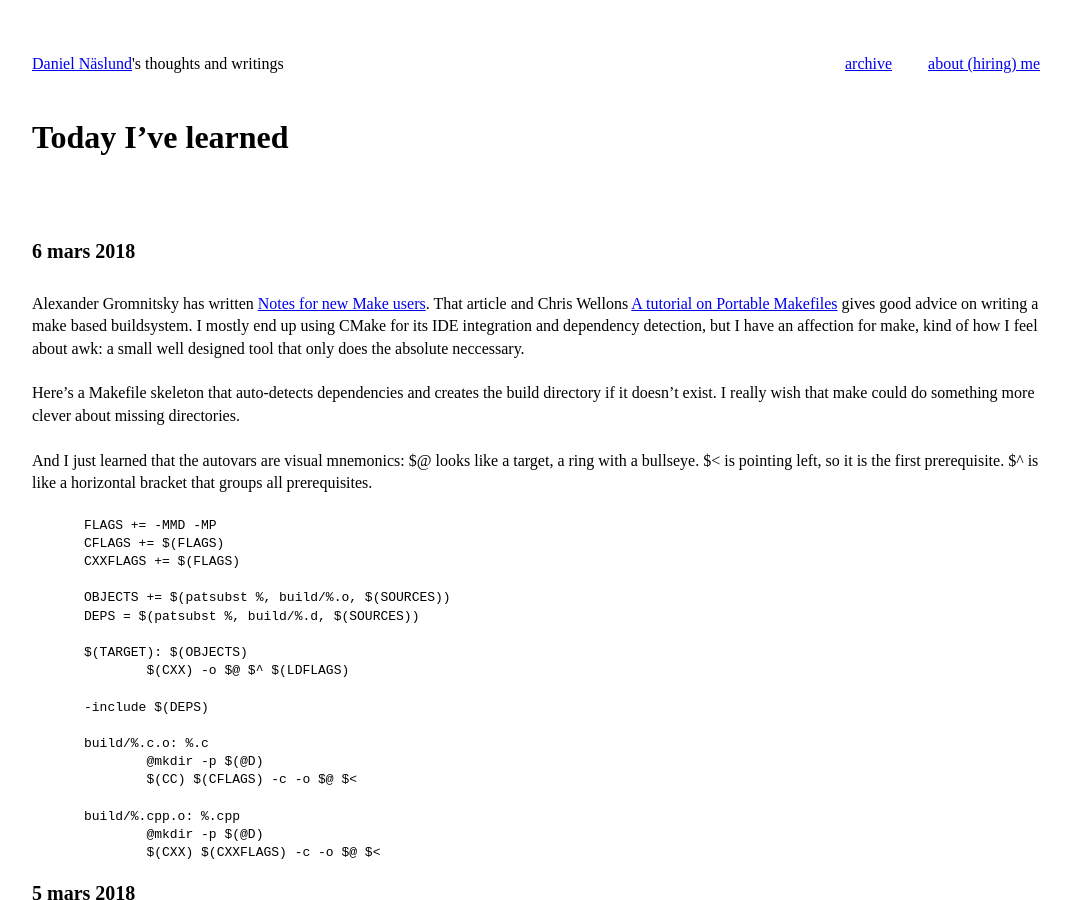
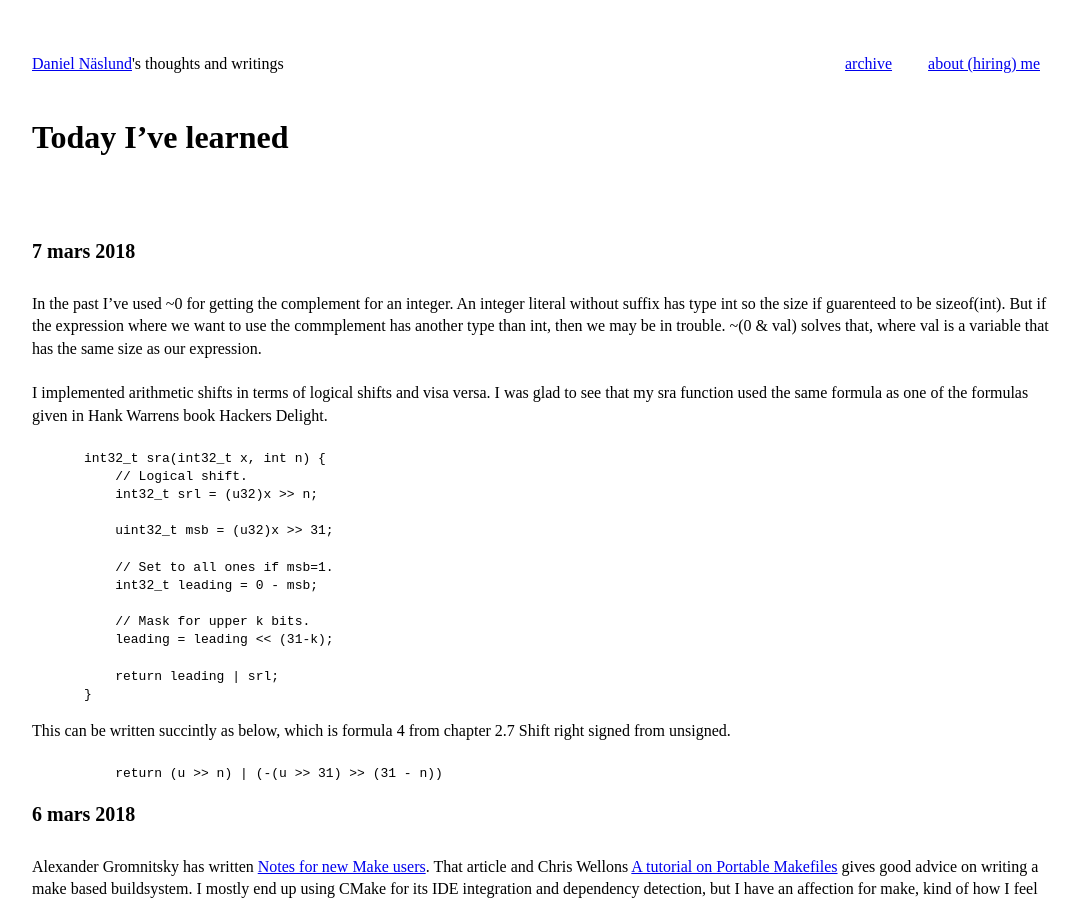
Before and after one commit to dannas/dannas.github.com, a Jekyll site: the page built from TIL.markdown, in a window 1280 px wide and 900 px high. Shown: the whole window, without its empty margins (0-1080 px from the left). Built offline with Jekyll 4.4.1, drawn with Linux system fonts in a browser that asks for light colours.

Commit message:
Another TIL

```diff
--- a/TIL.markdown
+++ b/TIL.markdown
@@ -3,6 +3,37 @@ layout: default
 title: TIL - Today I've Learned
 ---
 # Today I've learned
+
+## 7 mars 2018
+In the past I've used ~0 for getting the complement for an integer. An integer
+literal without suffix has type int so the size if guarenteed to be
+sizeof(int). But if the expression where we want to use the commplement has
+another type than int, then we may be in trouble. ~(0 & val) solves that, where
+val is a variable that has the same size as our expression.
+
+I implemented arithmetic shifts in terms of logical shifts and visa versa. I
+was glad to see that my sra function used the same formula as one of the
+formulas given in Hank Warrens book Hackers Delight.
+
+    int32_t sra(int32_t x, int n) {
+        // Logical shift.
+        int32_t srl = (u32)x >> n;
+
+        uint32_t msb = (u32)x >> 31;
+
+        // Set to all ones if msb=1.
+        int32_t leading = 0 - msb;
+
+        // Mask for upper k bits.
+        leading = leading << (31-k);
+
+        return leading | srl;
+    }
+
+This can be written succintly as below, which is formula 4 from chapter 2.7
+Shift right signed from unsigned.
+
+        return (u >> n) | (-(u >> 31) >> (31 - n))
 
 ## 6 mars 2018
 Alexander Gromnitsky has written [Notes for new Make
```
